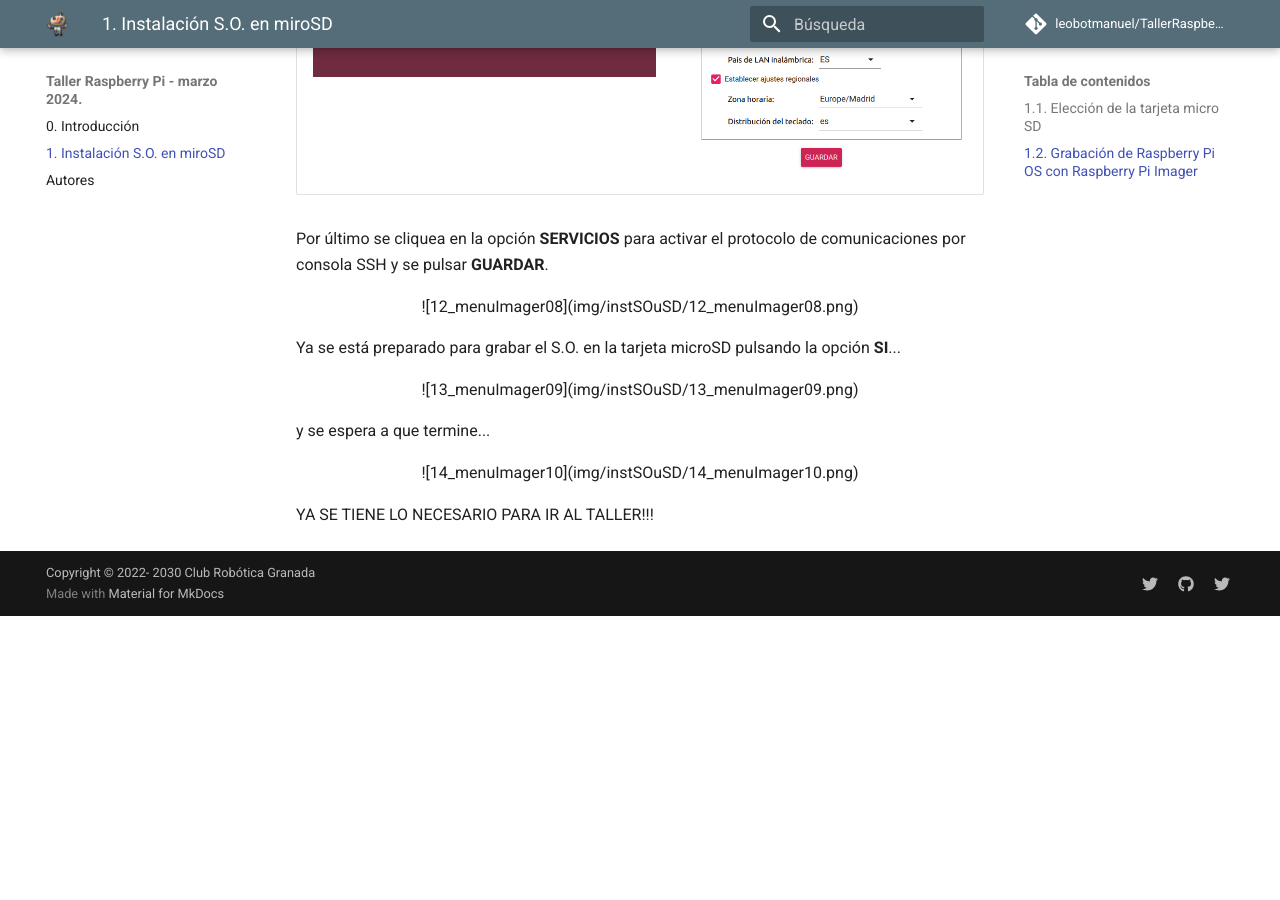
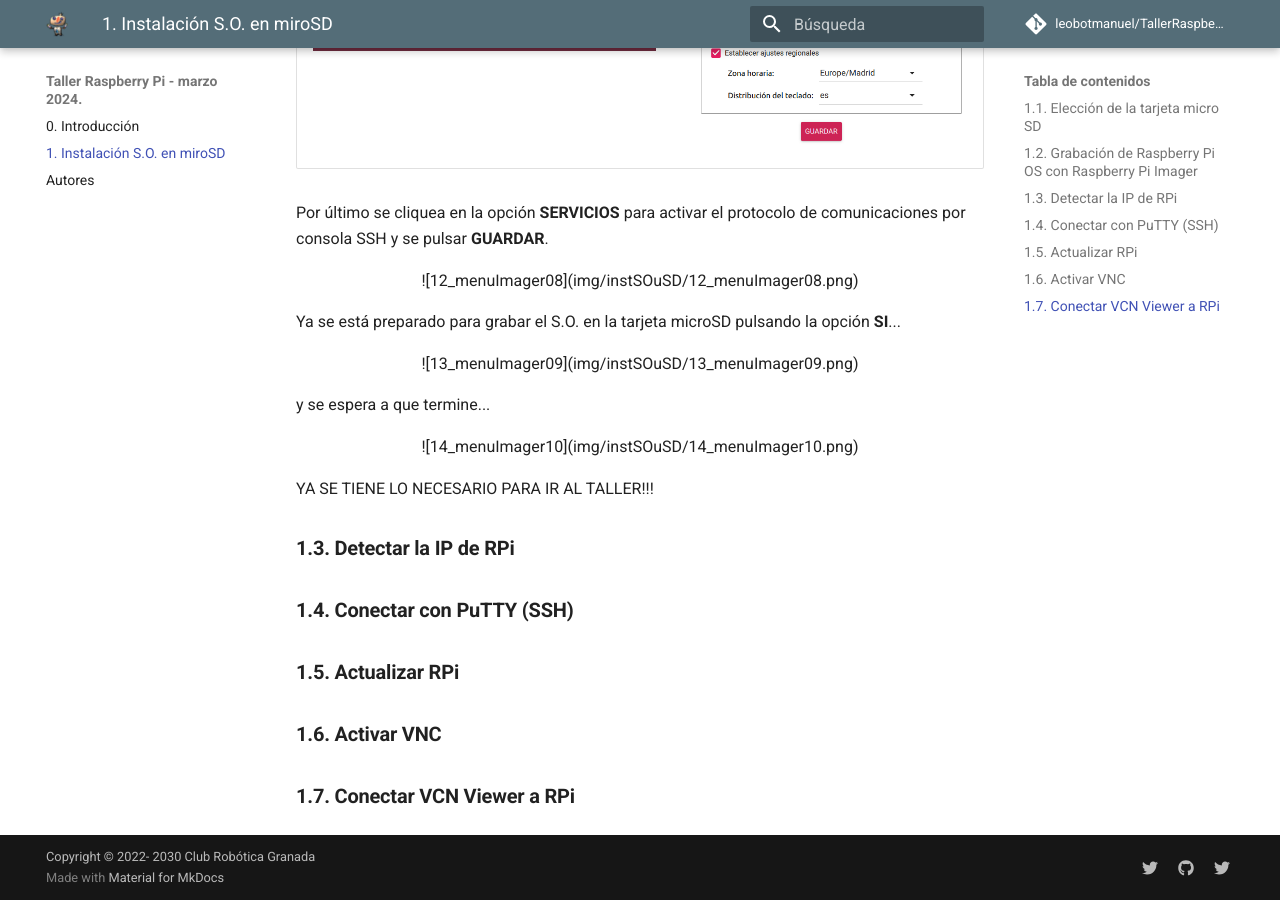
Before and after one commit to leobotmanuel/TallerRaspberryPi, an MkDocs documentation site: the page built from docs/instSOuSD.md, in a window 1280 px wide and 900 px high, scrolled down 2394 px. Built offline with MkDocs 1.6.1 and Material for MkDocs 9.7.7, drawn with Linux system fonts in a browser that asks for light colours; comment, search, counter and statistics services are not loaded; before the commit the page ends 3010 px from its top, so only the background shows below that.

Commit message:
apartados

```diff
--- a/docs/instSOuSD.md
+++ b/docs/instSOuSD.md
@@ -14,7 +14,7 @@ Fuentes de los contenidos:
 
 [https://aprendiendoarduino.wordpress.com](https://aprendiendoarduino.wordpress.com/2022/04/17/paso-a-paso-instalar-y-configurar-raspberry-pi-os)
 
-##**1.1. Elección de la tarjeta micro SD**##
+###**1.1. Elección de la tarjeta micro SD**###
 Para grabar el sistema operativo de la placa RPi la tarjeta micro SD tiene que tener una velocidad mínima de 10 Mb/seg y una capacidad de 8GB o más (los S.O. actuales neccesitan 16GB o más). Estas caracteristicas se obtiene de la serigrafía de la tarjeta como se ve en la siguiente imagen:
 <center>
 ![02_sd](img/instSOuSD/02_sd.png)
@@ -27,7 +27,7 @@ Características tarjeta micro SD
 
 El sistema operativo para la placa Raspberry Pi se puede obtener en una tarjeta microSD con la aplicación NOOBS instalada (NOOBS facilita la instalación de diversas distribuciones Linux), instalando manualmente una imagen del S.O. que se descarga de la web oficial o utilizando la apliación más reciente **Raspberry Pi Imager**, fácil y cómoda de utilizar.
 
-##**1.2. Grabación de Raspberry Pi OS con Raspberry Pi Imager**##
+###**1.2. Grabación de Raspberry Pi OS con Raspberry Pi Imager**###
 
 Para grabar **Raspberry Pi OS** en la tarjeta microSD (recomiendo una de 32GB) se descarga la apliacación [**Raspberry Pi Imager** (descargar)](https://www.raspberrypi.com/software/) para el sistema operativo de tu portátil.
 <center>
@@ -84,3 +84,13 @@ y se espera a que termine...
 </center>
 
 YA SE TIENE LO NECESARIO PARA IR AL TALLER!!!
+
+###**1.3. Detectar la IP de RPi**###
+
+###**1.4. Conectar con PuTTY (SSH)**###
+
+###**1.5. Actualizar RPi**###
+
+###**1.6. Activar VNC**###
+
+###**1.7. Conectar VCN Viewer a RPi**###
```
Also changed, not shown: docs/hardware.md (deleted, +0 -92 lines), mkdocs.yml (+1 -7 lines), docs/img/hardware/Sin nombre.png (deleted), docs/img/hardware/confPinesMotoresPP.png (deleted), docs/img/hardware/desplazamiento-angular.jpg (deleted), docs/img/hardware/esquemaCPU_2_12.png (deleted), docs/img/hardware/pinesLED.png (deleted), docs/img/hardware/pinesMotoresPP.png (deleted), docs/img/hardware/progTeclado.png (deleted), docs/img/hardware/teclado.png (deleted).
